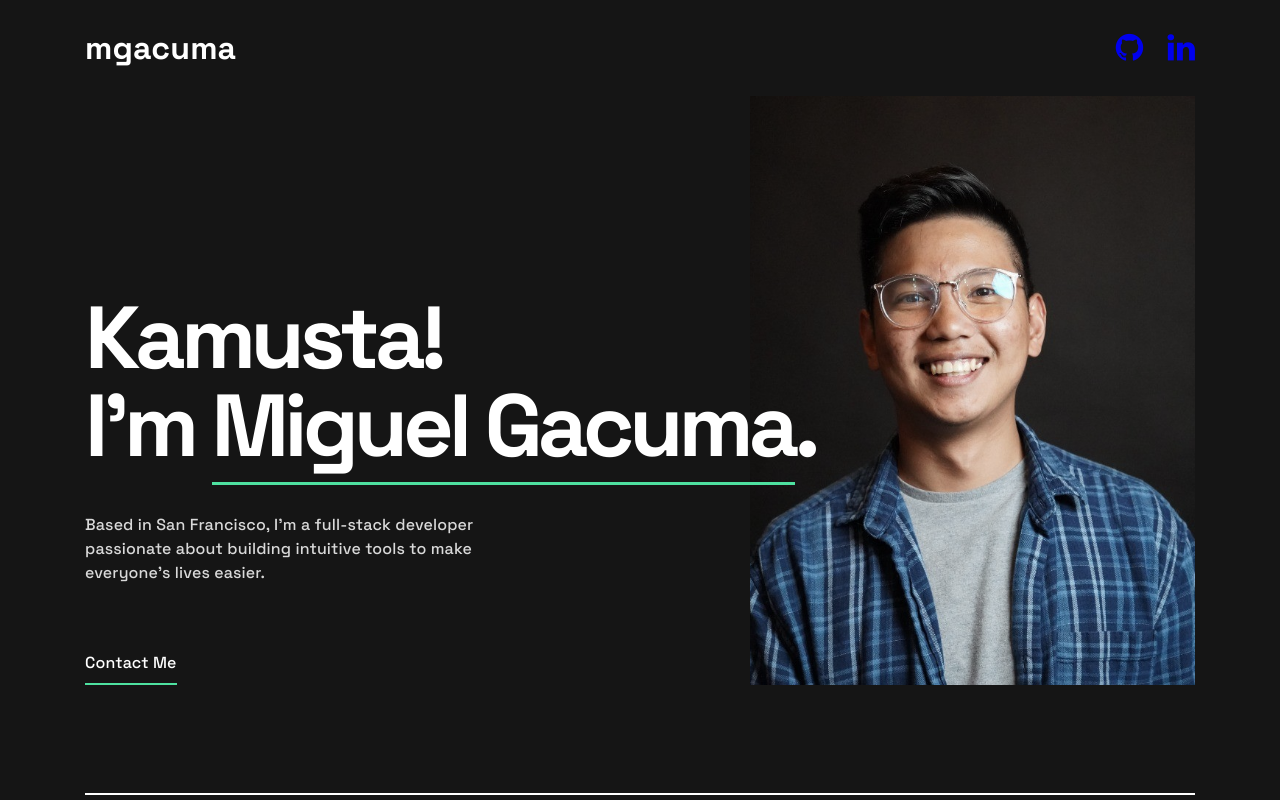
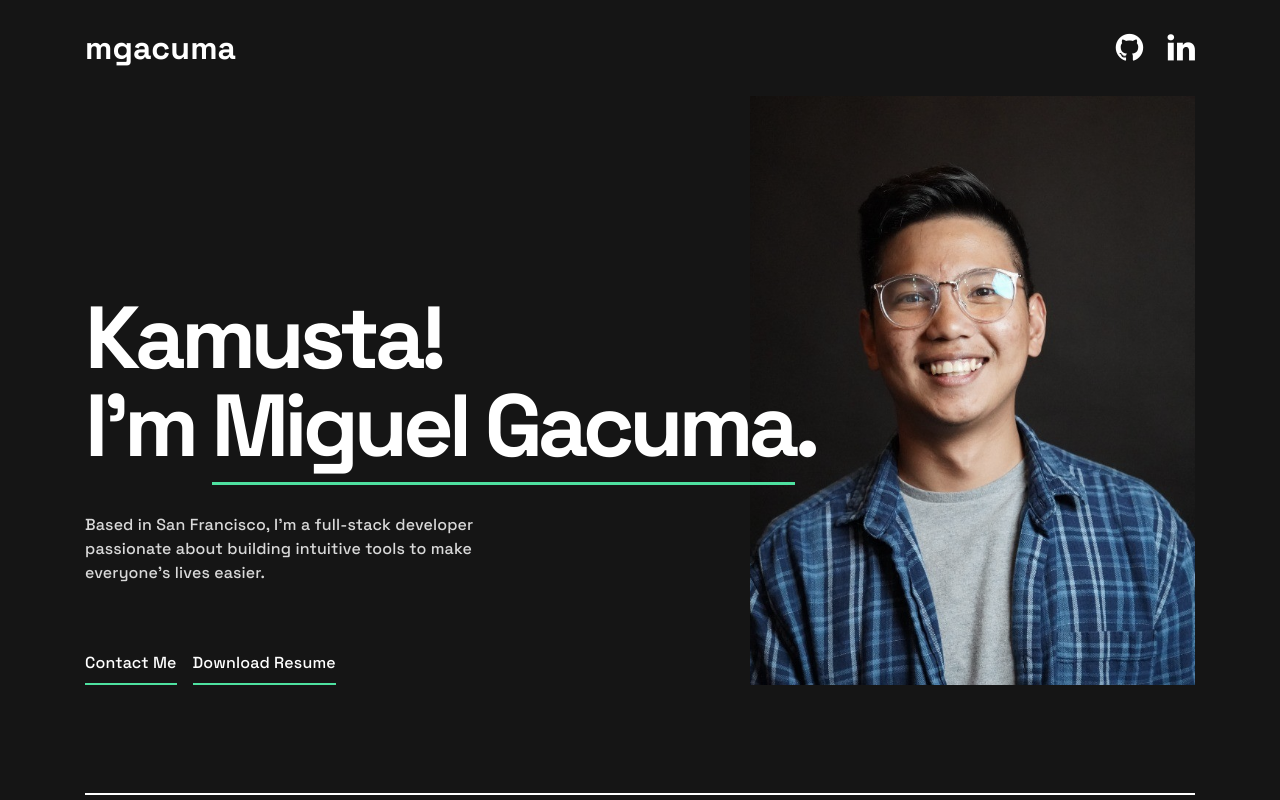
Before and after one commit to mgacuma/mgacuma.github.io, a React (Vite) app: page / in a window 1280 px wide. Shown: the top 800 px of the page. Built offline with nearby package versions, Linux system fonts and the light colour scheme.

Commit message:
add resume dl

```diff
--- a/src/home/components/profile.tsx
+++ b/src/home/components/profile.tsx
@@ -22,7 +22,8 @@ const Profile: React.FC = () => {
           </p>
         </div>
 
-        <div className="profile-cta ">
+        <div className="profile-cta">
+          <span>
           <a
             onClick={(e => {
               e.preventDefault();
@@ -38,6 +39,15 @@ const Profile: React.FC = () => {
           >
             Contact Me
           </a>
+          </span>
+          <span>
+          <a
+          href="path_to_file"
+          download='./resume-miguel-gacuma.pdf'
+          >
+            Download Resume
+          </a>
+          </span>
         </div>
 
       </div>
--- a/src/home/styles/profile.css
+++ b/src/home/styles/profile.css
@@ -52,13 +52,17 @@
     cursor: pointer;
 }
 
+.profile-cta a:first-of-type {
+    margin-right: 16px;
+}
+
 .profile-cta a:hover {
     color: var(--green);
 }
 
-.profile-cta a:visited {
-    color: var(--white);
-}
+a, a:visited, a:active {
+    color: inherit;
+  }
 
 .img-portrait {
     width: 100%;
```
Also changed, not shown: 1 other file (tests, documents, lock files or other folders).
